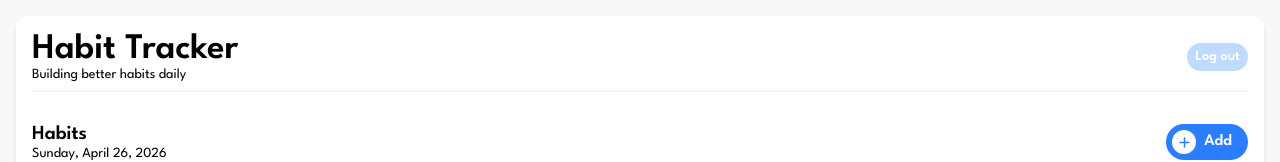
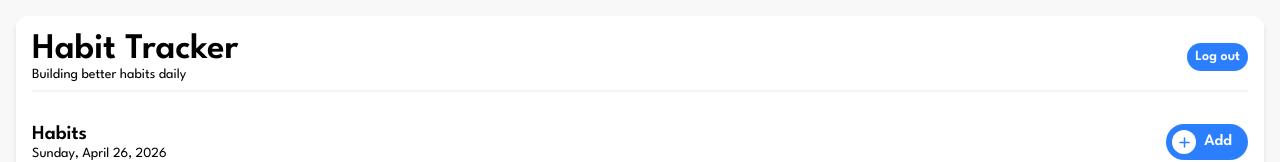
Before and after one commit to HopeAda/HNG14-Stage-Three, a Next.js app: page /dashboard in a window 1280 px wide. Shown: the top 162 px of the page. Built offline with nearby package versions, Linux system fonts and the light colour scheme.

Commit message:
updated logout button style

```diff
--- a/src/app/dashboard/page.tsx
+++ b/src/app/dashboard/page.tsx
@@ -67,7 +67,7 @@ export default function Dashboard() {
 						</span>
 					</div>
 					<button
-						className="w-fit flex justify-center items-center bg-blue-200 cursor-pointer text-white text-sm font-semibold px-2! py-1! rounded-3xl hover:bg-blue-400"
+						className="w-fit flex justify-center items-center bg-blue-500 cursor-pointer text-white text-sm font-semibold px-2! py-1! rounded-3xl hover:bg-blue-400"
 						onClick={() => {
 							logout();
 							router.push("/login");
```
